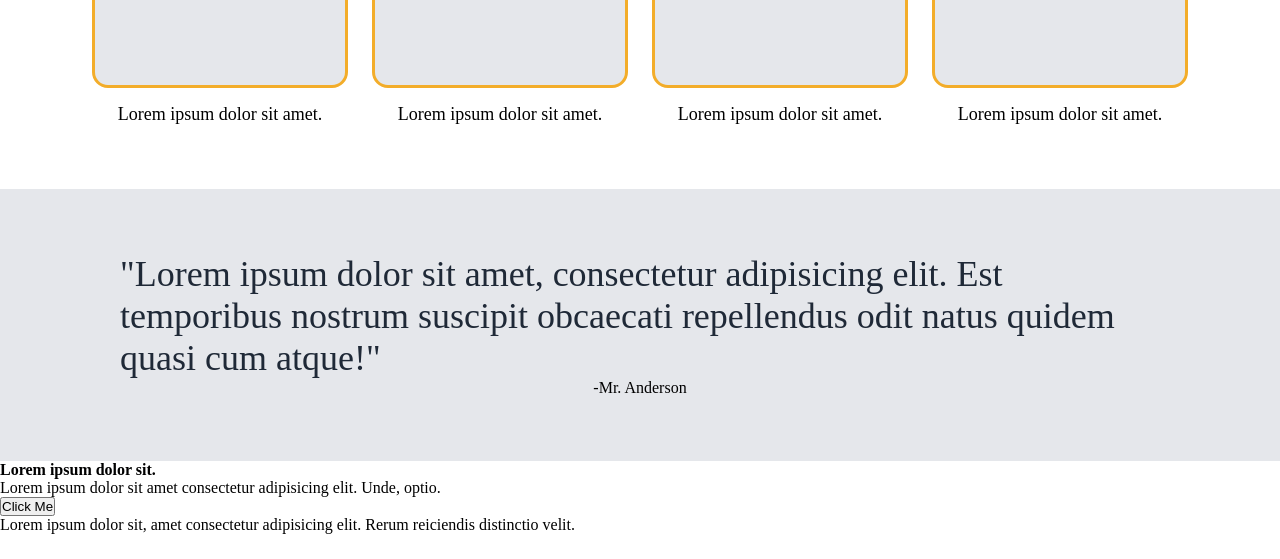
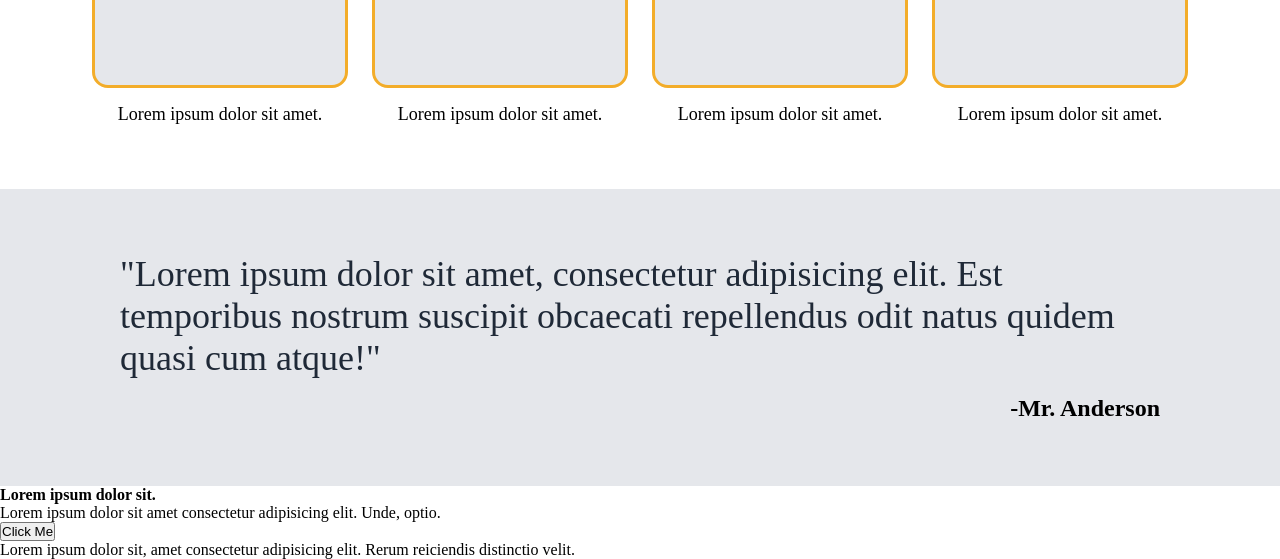
Before and after one commit to Jay-svg-dev/landing-page, a plain HTML site: page index.html in a window 1280 px wide. Shown: the part 812-1371 px from the top of the page. Before the commit the page ends 1346 px from the top, so only its background shows below. Drawn offline with Linux system fonts and the light colour scheme.

Commit message:
Add stlying to quote--content span

```diff
--- a/CSS/style.css
+++ b/CSS/style.css
@@ -143,17 +143,22 @@ h2 {
     flex-direction: column;
     justify-content: center;
     align-items: center;
+    gap: 16px;
     padding: 64px 120px;
     background-color: #e5e7eb;
 }
 
 .quote--content p {
     font-size: 36px;
-    font-weight: 300;
+    font-weight: lighter;
     color: #1f2937;
 }
 
-.quote--content span {}
+.quote--content span {
+    font-size: 24px;
+    font-weight: bold;
+    align-self: end;
+}
 
 .call-to-action {}
 
```
